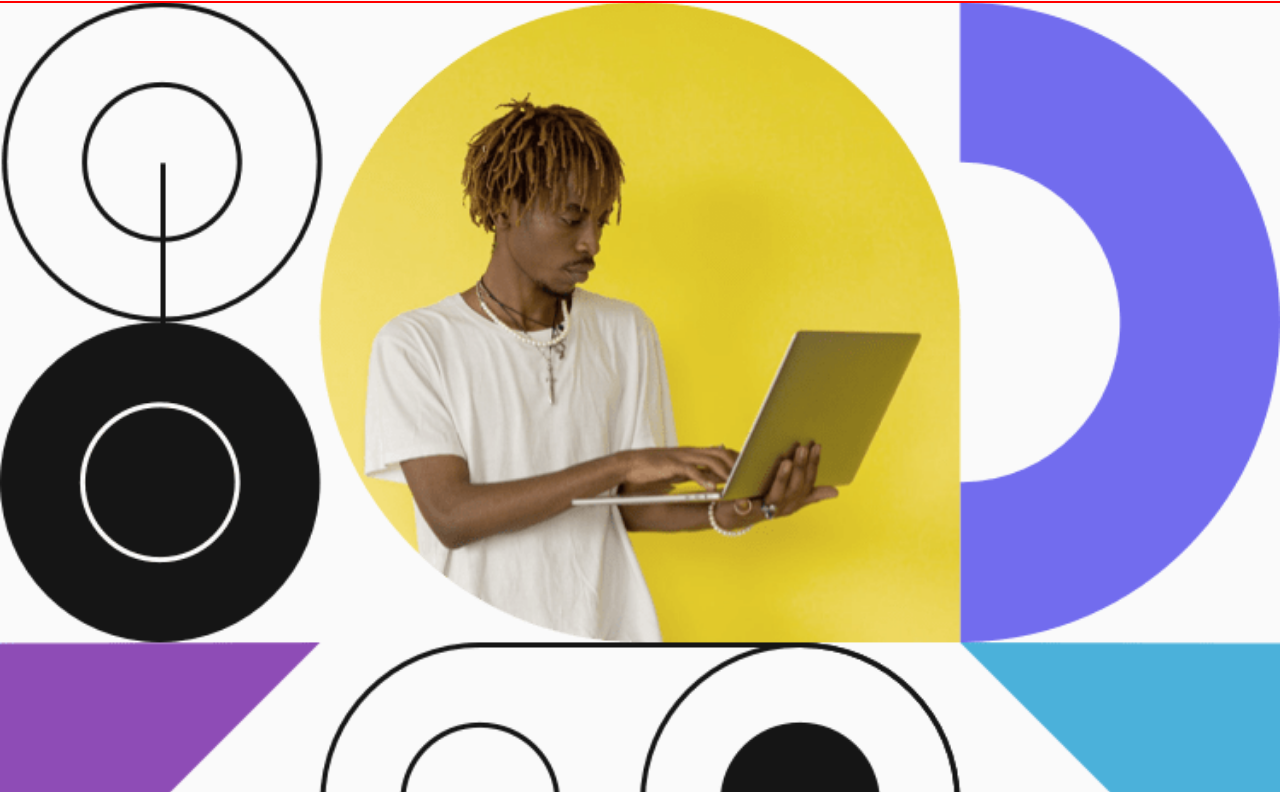
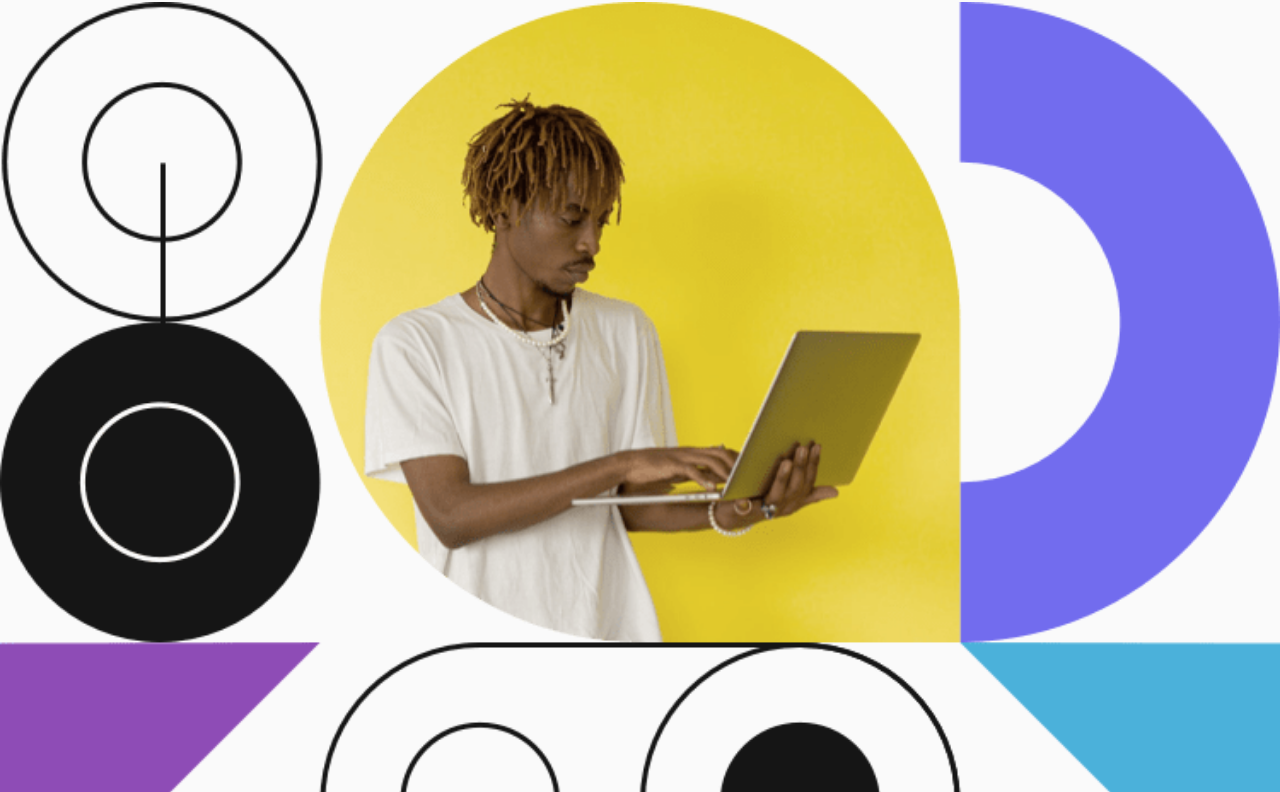
Before and after one commit to tomashoj2001/FEM-Intro-section-with-dropdown-navigation, a plain HTML site: page index.html in a window 1280 px wide. Shown: the part 57-849 px from the top of the page. Drawn offline with Linux system fonts and the light colour scheme.

Commit message:
Update style.css

```diff
--- a/style.css
+++ b/style.css
@@ -10,7 +10,7 @@
     padding: 0;
     margin: 0;
     box-sizing: border-box;
-    outline: red 1px solid;
+    /* outline: red 1px solid; */
 }
 
 body {
```
